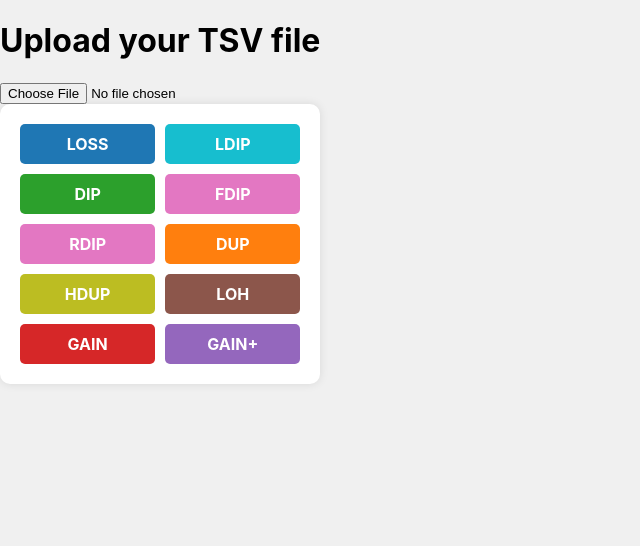
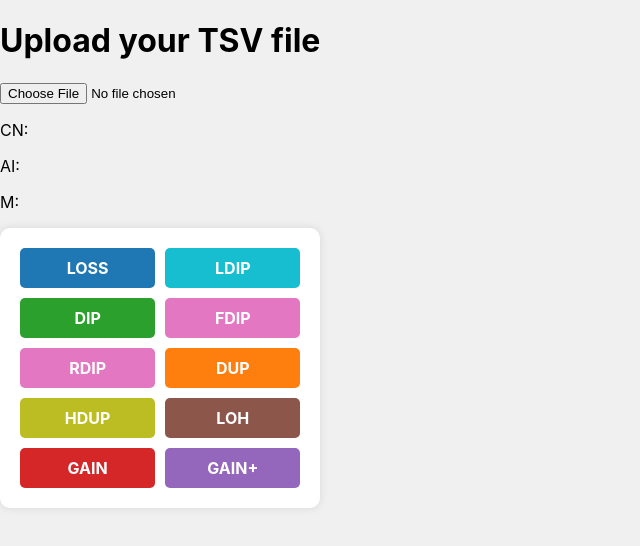
Before and after one commit to philip-hub/CNV-web-app-mock-up, a Next.js app: page /test3 in a window 1280 px wide. Shown: the top 546 px of the page, without its empty margins (0-640 px from the left). Built offline with nearby package versions, Linux system fonts and the light colour scheme.

Commit message:
working stats viewer

```diff
--- a/src/pages/test3.js
+++ b/src/pages/test3.js
@@ -14,6 +14,10 @@ export default function Home() {
     const [highlightedArm, setHighlightedArm] = useState(null); // State to hold the highlighted arm for coloring
     const [arm7ColorMapping, setArm7ColorMapping] = useState({}); // State to hold arm7ColorMapping
     const [cloneMapping, setCloneMapping] = useState({}); // State to hold cloneMapping
+    const [Y3Mapping, setY3Mapping] = useState({}); // State to hold Y3Mapping
+    const [X3Mapping, setX3Mapping] = useState({}); // State to hold X3Mapping
+    const [mMapping, setMMapping] = useState({});   // State to hold mMapping
+    const [clickedArmData, setClickedArmData] = useState({}); // State to hold clicked arm data
 
     const handleFileUpload = async (event) => {
         const file = event.target.files[0];
@@ -54,7 +58,7 @@ export default function Home() {
         const result = await calculateResponse.json();
         console.log('API result:', result); // Debugging line
 
-        const { plotData1, uniqueArm1Values, plotData2, uniqueArm2Values, plotData3, uniqueArm3Values, plotData4, uniqueArm4Values, plotData5, uniqueArm5Values, mValues, arm6Values, arm7ColorMapping, cloneMapping } = result;
+        const { plotData1, uniqueArm1Values, plotData2, uniqueArm2Values, plotData3, uniqueArm3Values, plotData4, uniqueArm4Values, plotData5, uniqueArm5Values, mValues, arm6Values, arm7ColorMapping, cloneMapping, Y3Mapping, X3Mapping, mMapping } = result;
 
         if (!plotData1 || !plotData2 || !plotData3 || !plotData4 || !plotData5) {
             console.error('Invalid data structure from API');
@@ -62,8 +66,10 @@ export default function Home() {
         }
 
         setArm7ColorMapping(arm7ColorMapping); // Set arm7ColorMapping state
-
         setCloneMapping(cloneMapping); // Set cloneMapping state
+        setY3Mapping(Y3Mapping);       // Set Y3Mapping state
+        setX3Mapping(X3Mapping);       // Set X3Mapping state
+        setMMapping(mMapping);         // Set mMapping state
 
         const applyColorMapping = (plotData) => {
             return plotData.map(d => ({
@@ -392,6 +398,13 @@ export default function Home() {
             console.log(clickedArm); // Log the clicked arm name to the console
             setClickedArm(`${clickedArm} ${cloneName}`); // Set the clicked arm name and clone name
             setHighlightedArm(clickedArm); // Set the highlighted arm for coloring
+
+            // Set the clicked arm data for displaying CN, AI, and M values
+            setClickedArmData({
+                CN: X3Mapping[clickedArm] || 'N/A',
+                AI: Y3Mapping[clickedArm] || 'N/A',
+                M: mMapping[clickedArm] || 'N/A'
+            });
         }
     };
 
@@ -436,8 +449,6 @@ export default function Home() {
             <h1>Upload your TSV file</h1>
             <input type="file" onChange={handleFileUpload} />
 
-
-
             {plotData1 && plotData2 && plotData3 && plotData4 && plotData5 && (
                 <div style={{ display: 'grid', gridTemplateColumns: '1fr 2fr', gap: '20px' }}>
                     <div>
@@ -456,6 +467,13 @@ export default function Home() {
                 </div>
             )}
             {clickedArm && <h1>Clicked Arm: {clickedArm}</h1>} {/* Render the clicked arm name */}
+            {clickedArmData && (
+                <div>
+                    <p>CN: {clickedArmData.CN}</p>
+                    <p>AI: {clickedArmData.AI}</p>
+                    <p>M: {clickedArmData.M}</p>
+                </div>
+            )}
             <div className={styles.grid}>
             {colors.map((color, index) => (
                 <div key={index} className={`${styles.gridItem} ${color.className}`}>
```
